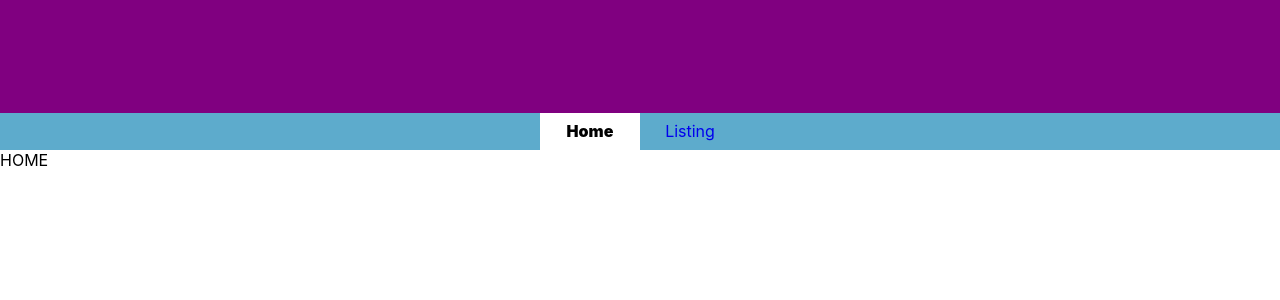
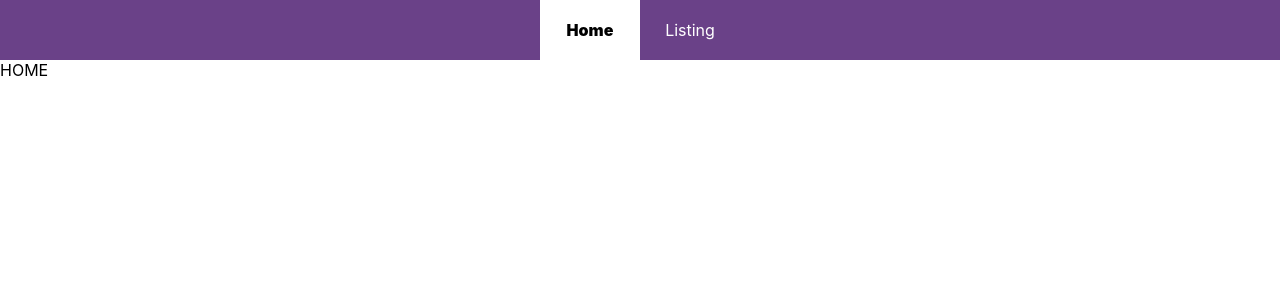
Before and after one commit to mengasis/trytravel, a React (Create React App) app: page / in a window 1280 px wide. Shown: the top 300 px of the page. Built offline with nearby package versions, Linux system fonts and the light colour scheme.

Commit message:
Height of the head has been adapted

```diff
--- a/src/components/NavBar.js
+++ b/src/components/NavBar.js
@@ -3,9 +3,7 @@ import styled from 'styled-components'
 import { NavLink } from 'react-router-dom'
 
 const List = styled.ul`
-	background: #5dabcc;
-	grid-area: nav;
-
+	background: #6a4188;
 	display: flex;
 	justify-content: center;
 	align-items: center;
@@ -16,7 +14,6 @@ const List = styled.ul`
 `
 
 const Item = styled.li`
-	color: #000;
 	display: flex;
 	align-items: center;
 	justify-content: center;
@@ -33,6 +30,7 @@ const Nav = styled(NavLink)`
 	display: flex;
 	align-items: center;
 	justify-content: center;
+	color: white;
 
 	:hover {
 		opacity: 0.7;
--- a/src/containers/App.js
+++ b/src/containers/App.js
@@ -9,7 +9,7 @@ import NavBar from '../components/NavBar'
 
 const Container = styled.div`
 	display: grid;
-	grid-template: 150px 1fr 100px/ 1fr;
+	grid-template: 60px 1fr / 1fr;
 	height: 100vh;
 `
 
--- a/src/shared/Header.js
+++ b/src/shared/Header.js
@@ -1,10 +1,8 @@
 import styled from 'styled-components'
 
 const Header = styled.div`
-	background-color: purple;
 	display: grid;
-	grid-template-rows: 3fr 1fr;
-	grid-template-areas: 'header' 'nav';
+	grid-template-rows: 1fr;
 `
 
 export default Header
```
